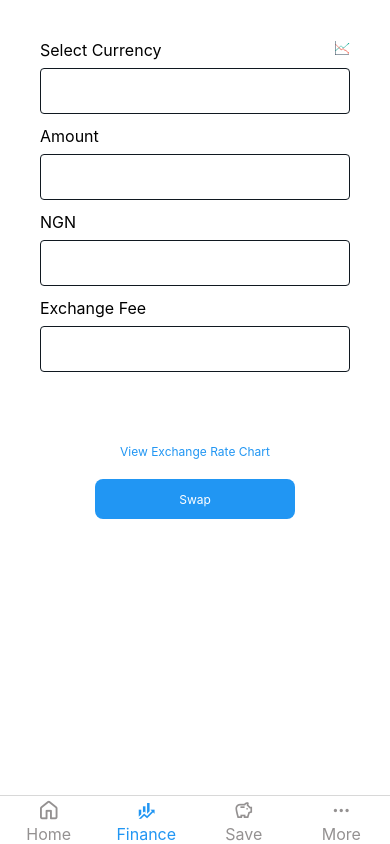
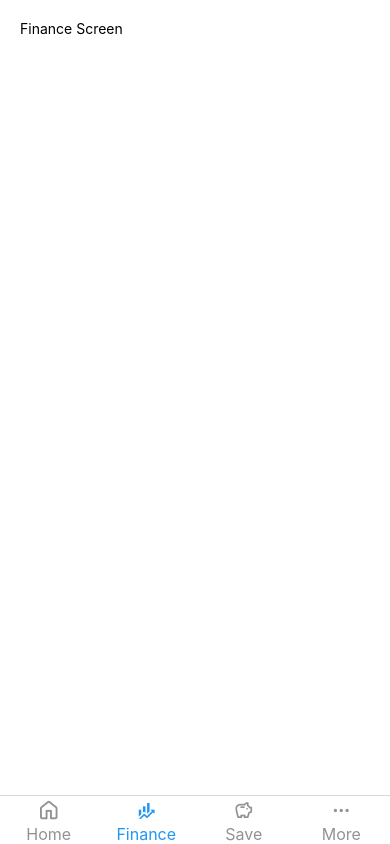
Before and after one commit to PayVerveFintech/PayVerveMobileApp, a React Native app: screen /Finance in a window 390 px wide. Built offline with nearby package versions, Linux system fonts and the light colour scheme.

Commit message:
fix: remove import files and add line comments

```diff
--- a/src/screens/FinanceScreen.js
+++ b/src/screens/FinanceScreen.js
@@ -1,13 +1,11 @@
 import { View, Text } from "react-native"
 import { styles } from "../styles/styles"
-import SwapCurrencyScreen from "./SwapCurrencyScreen"
 
 export const FinanceScreen = () => {
 
     return (
         <View style={styles.container}>
-            {/* <Text>Finance Screen</Text> */}
-            <SwapCurrencyScreen />
+            <Text>Finance Screen</Text>
         </View>
     )
 }
--- a/src/screens/ReviewScreen/index.js
+++ b/src/screens/ReviewScreen/index.js
@@ -23,7 +23,7 @@ export const ReviewScreen = () => {
 
     }, [route.params.details])
 
-    console.log("screen: ", route.params.details)
+    // console.log("screen: ", route.params.details)
 
     const whenPress = () => {
         let details = "";
```
